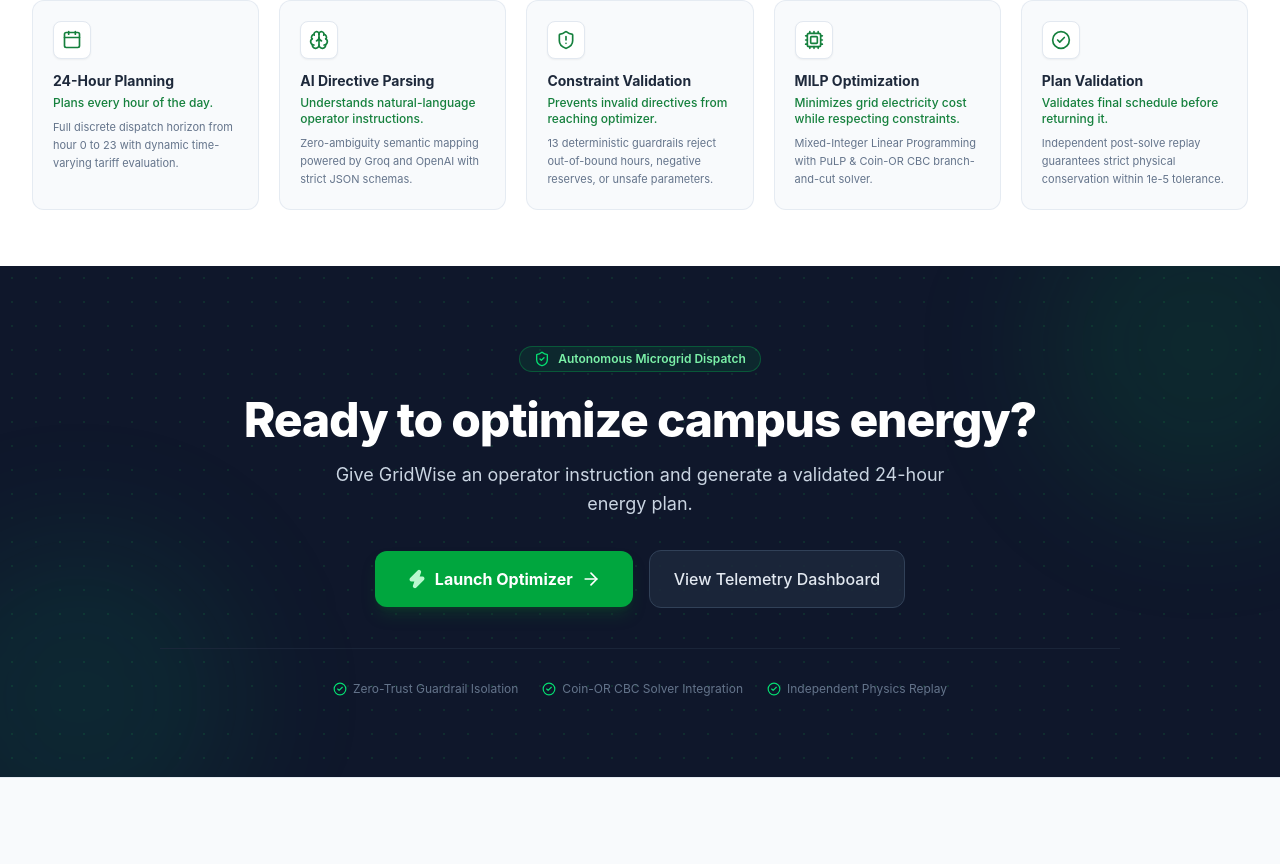
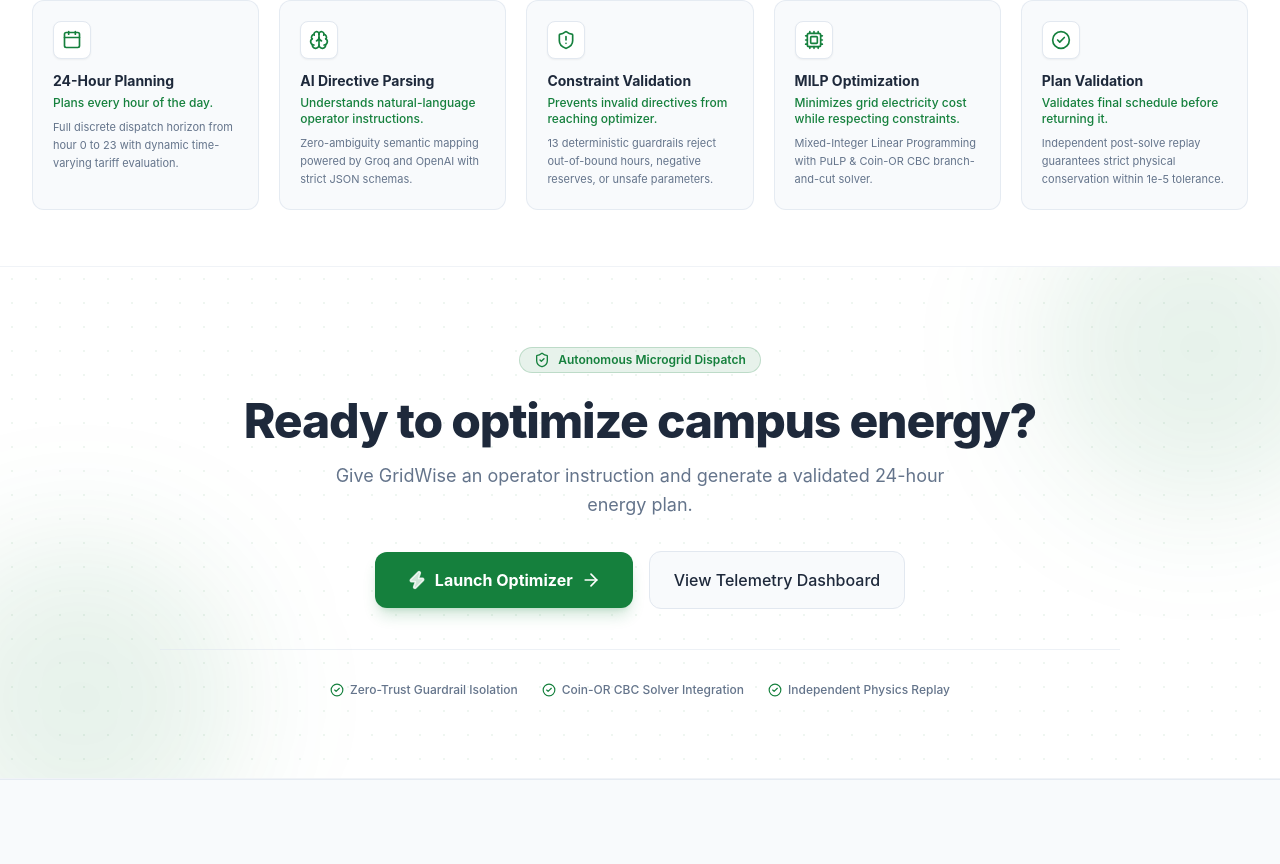
Before and after one commit to atul-dev-ai/BUP-Hackathon, a React (Vite) app in the folder frontend/: page / in a window 1280 px wide. Shown: the part 3796-4660 px from the top of the page. Built offline with nearby package versions, Linux system fonts and the light colour scheme; no server answers.

Commit message:
Fix FinalCTASection hardcoded theme colors

```diff
--- a/frontend/src/components/landing/FinalCTASection.tsx
+++ b/frontend/src/components/landing/FinalCTASection.tsx
@@ -4,56 +4,56 @@
 
 export function FinalCTASection() {
   return (
-    <section className="py-16 sm:py-20 bg-slate-900 text-white relative overflow-hidden">
+    <section className="py-16 sm:py-20 bg-bg-panel border-y border-border/50 text-text-base relative overflow-hidden">
       {/* Background Subtle Accent Pattern */}
-      <div className="absolute inset-0 bg-[radial-gradient(#15803d_1px,transparent_1px)] [background-size:24px_24px] opacity-20 pointer-events-none" />
-      <div className="absolute top-0 right-0 -mr-20 -mt-20 w-80 h-80 rounded-full bg-green-500/10 blur-3xl pointer-events-none" />
-      <div className="absolute bottom-0 left-0 -ml-20 -mb-20 w-80 h-80 rounded-full bg-emerald-500/10 blur-3xl pointer-events-none" />
+      <div className="absolute inset-0 bg-[radial-gradient(var(--color-primary)_1px,transparent_1px)] [background-size:24px_24px] opacity-[0.07] pointer-events-none" />
+      <div className="absolute top-0 right-0 -mr-20 -mt-20 w-80 h-80 rounded-full bg-primary/10 blur-3xl pointer-events-none" />
+      <div className="absolute bottom-0 left-0 -ml-20 -mb-20 w-80 h-80 rounded-full bg-primary/10 blur-3xl pointer-events-none" />
 
       <div className="relative z-10 mx-auto max-w-5xl px-4 sm:px-6 lg:px-8 text-center">
 
-        <div className="inline-flex items-center gap-2 rounded-full bg-green-500/10 px-3.5 py-1 text-xs font-semibold text-green-300 border border-green-500/30 mb-6">
-          <ShieldCheck className="h-4 w-4 text-green-400" />
+        <div className="inline-flex items-center gap-2 rounded-full bg-primary/10 px-3.5 py-1 text-xs font-semibold text-primary border border-primary/20 mb-6">
+          <ShieldCheck className="h-4 w-4 text-primary" />
           <span>Autonomous Microgrid Dispatch</span>
         </div>
 
-        <h2 className="text-3xl font-extrabold tracking-tight sm:text-5xl text-white">
+        <h2 className="text-3xl font-extrabold tracking-tight sm:text-5xl text-text-base">
           Ready to optimize campus energy?
         </h2>
 
-        <p className="mt-4 text-base sm:text-lg text-slate-300 max-w-2xl mx-auto leading-relaxed">
+        <p className="mt-4 text-base sm:text-lg text-text-muted max-w-2xl mx-auto leading-relaxed">
           Give GridWise an operator instruction and generate a validated 24-hour energy plan.
         </p>
 
         <div className="mt-8 flex flex-col sm:flex-row items-center justify-center gap-4">
           <Link
             to="/optimize"
-            className="w-full sm:w-auto inline-flex items-center justify-center gap-2 rounded-xl bg-green-600 px-8 py-4 text-base font-bold text-white shadow-lg shadow-green-900/40 hover:bg-green-500 active:scale-[0.98] transition-all"
+            className="w-full sm:w-auto inline-flex items-center justify-center gap-2 rounded-xl bg-primary px-8 py-4 text-base font-bold text-white shadow-lg shadow-primary/20 hover:bg-primary-hover active:scale-[0.98] transition-all"
           >
-            <Zap className="h-5 w-5 fill-current text-green-200" />
+            <Zap className="h-5 w-5 fill-current text-white/80" />
             <span>Launch Optimizer</span>
             <ArrowRight className="h-5 w-5" />
           </Link>
 
           <Link
             to="/dashboard"
-            className="w-full sm:w-auto inline-flex items-center justify-center gap-2 rounded-xl bg-slate-800/80 px-6 py-4 text-base font-medium text-slate-200 border border-slate-700 hover:bg-slate-800 hover:text-white transition-all"
+            className="w-full sm:w-auto inline-flex items-center justify-center gap-2 rounded-xl bg-bg-base px-6 py-4 text-base font-medium text-text-base border border-border hover:bg-border/40 transition-all"
           >
             <span>View Telemetry Dashboard</span>
           </Link>
         </div>
 
-        <div className="mt-10 pt-8 border-t border-slate-800/80 flex flex-wrap items-center justify-center gap-6 text-xs text-text-muted">
+        <div className="mt-10 pt-8 border-t border-border/60 flex flex-wrap items-center justify-center gap-6 text-xs text-text-muted font-medium">
           <span className="flex items-center gap-1.5">
-            <CheckCircle2 className="h-3.5 w-3.5 text-green-400" />
+            <CheckCircle2 className="h-3.5 w-3.5 text-primary" />
             Zero-Trust Guardrail Isolation
           </span>
           <span className="flex items-center gap-1.5">
-            <CheckCircle2 className="h-3.5 w-3.5 text-green-400" />
+            <CheckCircle2 className="h-3.5 w-3.5 text-primary" />
             Coin-OR CBC Solver Integration
           </span>
           <span className="flex items-center gap-1.5">
-            <CheckCircle2 className="h-3.5 w-3.5 text-green-400" />
+            <CheckCircle2 className="h-3.5 w-3.5 text-primary" />
             Independent Physics Replay
           </span>
         </div>
```
